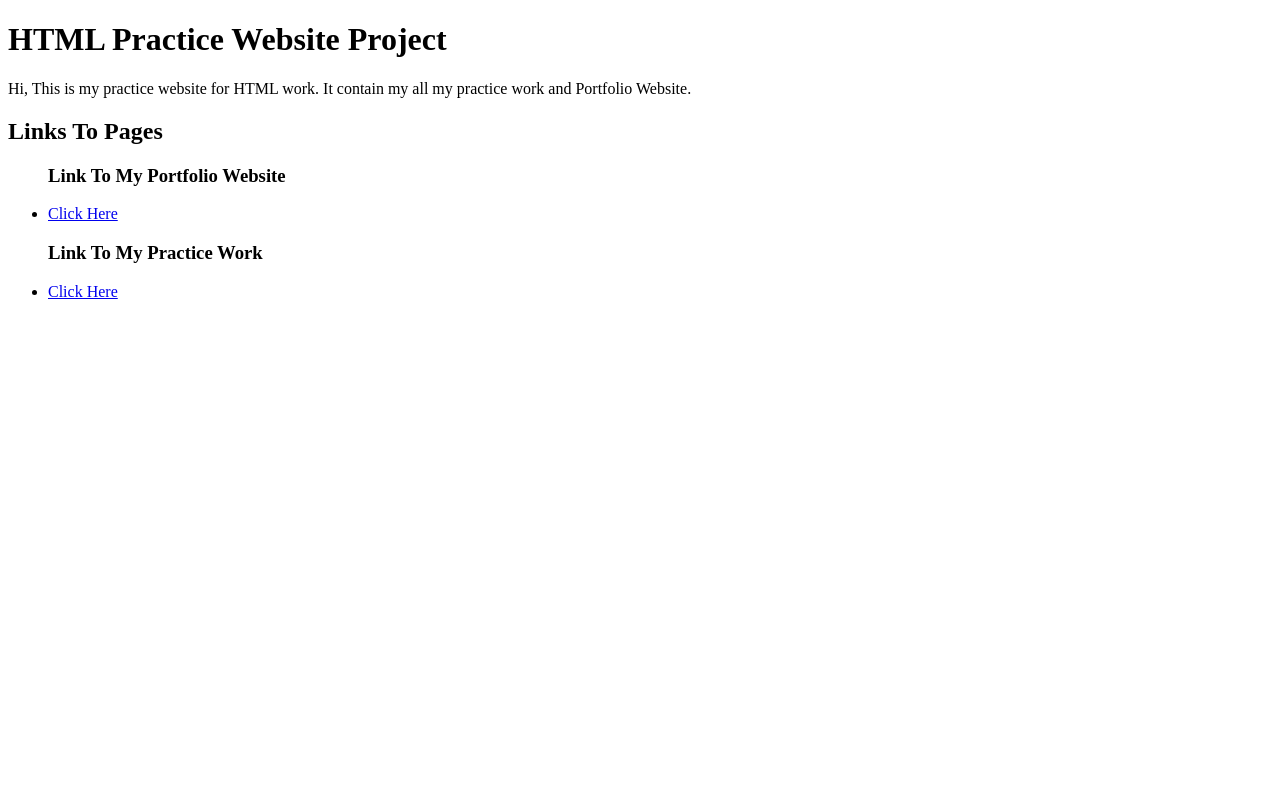
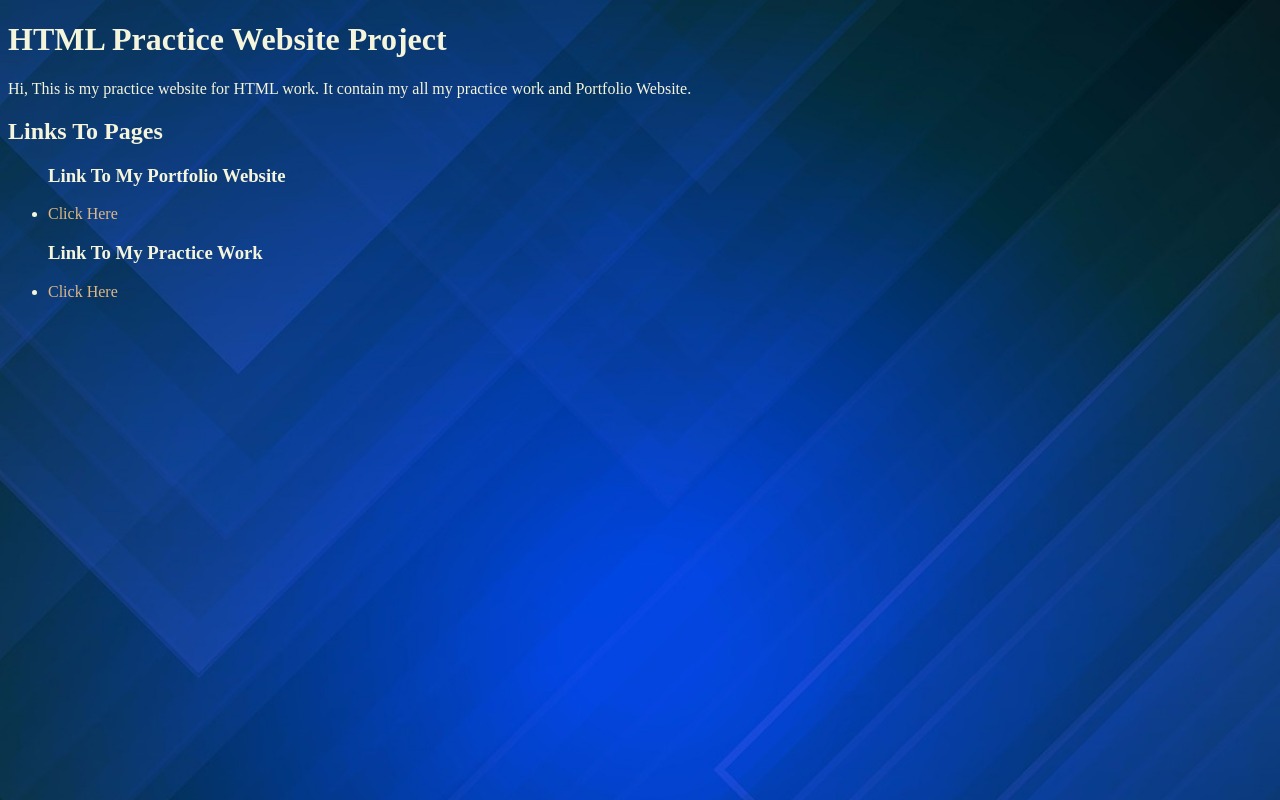
Before and after one commit to Masoud803/web-practice-smit, a plain HTML site: page main.html in a window 1280 px wide. Drawn offline with Linux system fonts and the light colour scheme.

Commit message:
css for links

```diff
--- a/main.html
+++ b/main.html
@@ -4,6 +4,17 @@
     <meta charset="UTF-8">
     <meta name="viewport" content="width=device-width, initial-scale=1.0">
     <title>Practice Website</title>
+    <style>
+        body{
+            color: beige;
+            background-image: url(./Personal-Portfolio-Website/Images/background.jpg);
+            background-size: cover;
+        }
+        a{
+            color: burlywood;
+            text-decoration: none;
+        }
+    </style>
 </head>
 <body>
     <h1>HTML Practice Website Project</h1>
```
